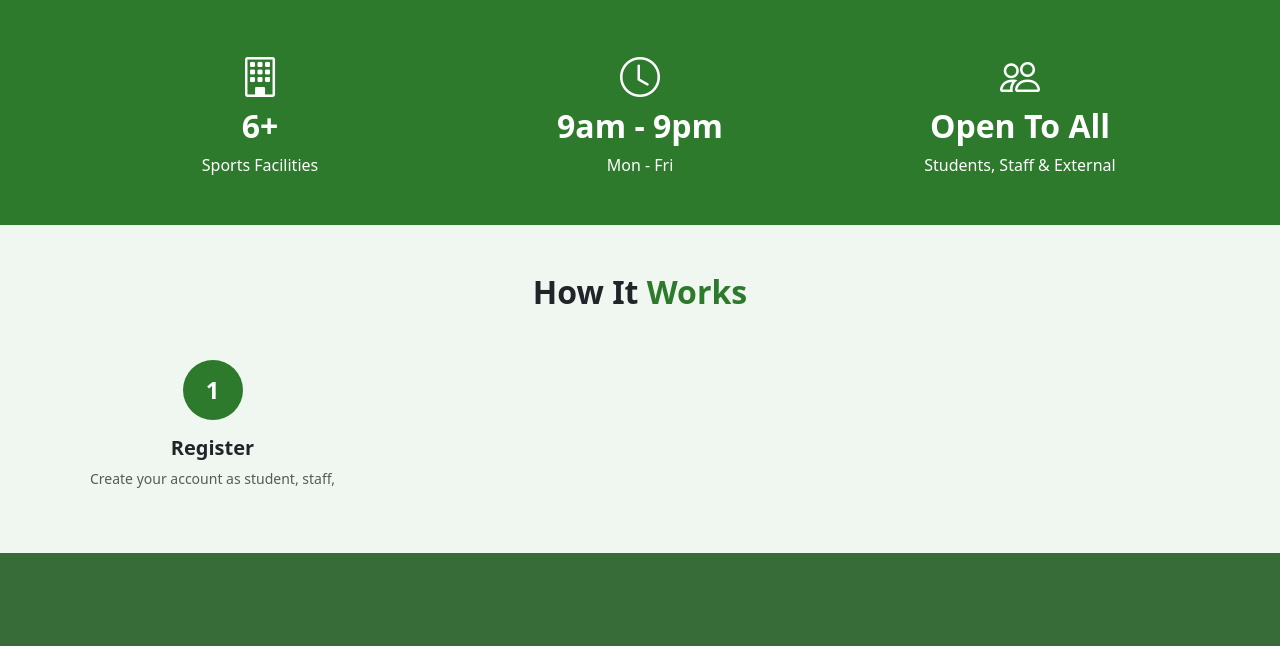
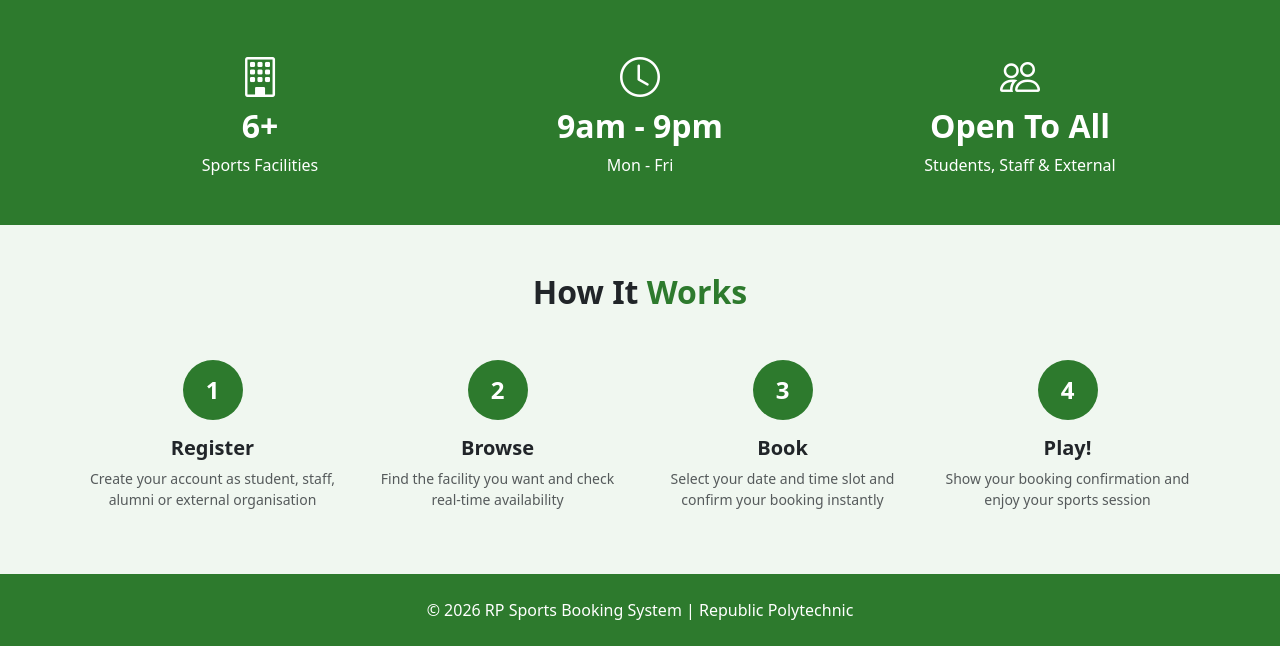
Before and after one commit to WeiXiangWee/C270-DevOps-Team5, a Node server app: page / in a window 1280 px wide. Shown: the part 857-1503 px from the top of the page. Before the commit the page ends 1410 px from the top, so only its background shows below. Run offline with Node 20, Linux system fonts and the light colour scheme.

Commit message:
Restore complete index.ejs - fix accidental deletion

```diff
--- a/views/index.ejs
+++ b/views/index.ejs
@@ -94,6 +94,42 @@
                     <h5 class="fw-bold">Register</h5>
                     <p class="text-muted small">
                         Create your account as student, staff,
+                        alumni or external organisation
+                    </p>
+                </div>
+                <div class="col-md-3">
+                    <div class="step-circle">2</div>
+                    <h5 class="fw-bold">Browse</h5>
+                    <p class="text-muted small">
+                        Find the facility you want and check
+                        real-time availability
+                    </p>
+                </div>
+                <div class="col-md-3">
+                    <div class="step-circle">3</div>
+                    <h5 class="fw-bold">Book</h5>
+                    <p class="text-muted small">
+                        Select your date and time slot and
+                        confirm your booking instantly
+                    </p>
+                </div>
+                <div class="col-md-3">
+                    <div class="step-circle">4</div>
+                    <h5 class="fw-bold">Play!</h5>
+                    <p class="text-muted small">
+                        Show your booking confirmation and
+                        enjoy your sports session
+                    </p>
+                </div>
+            </div>
+        </div>
+    </div>
 
+    <!-- Footer -->
+    <footer class="py-4 text-white text-center" style="background-color:#2d7a2d;">
+        <p class="mb-0">© 2026 RP Sports Booking System | Republic Polytechnic</p>
+    </footer>
 
+    <script src="https://cdn.jsdelivr.net/npm/bootstrap@5.3.0/dist/js/bootstrap.bundle.min.js"></script>
 </body>
+</html>
```
